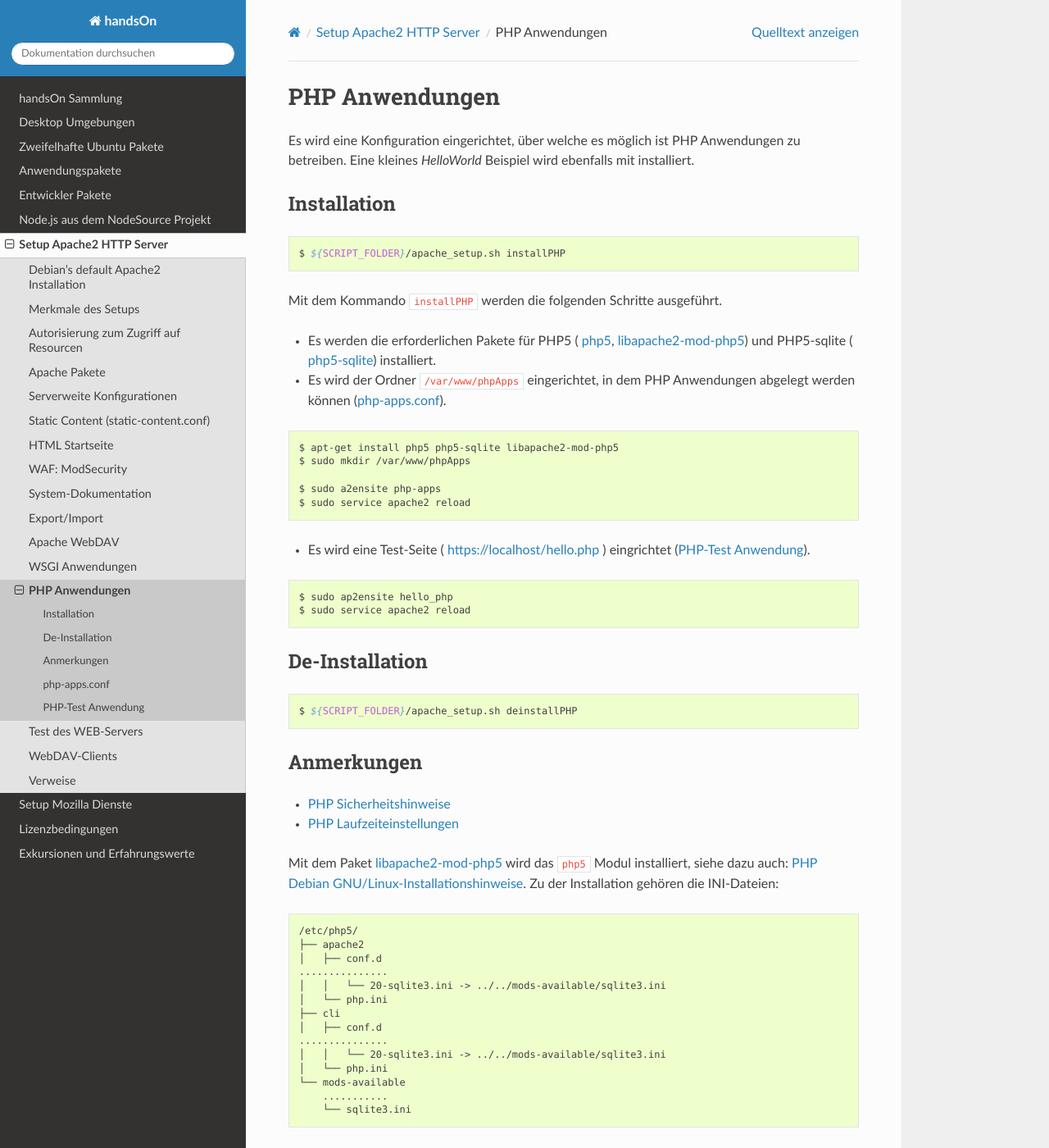
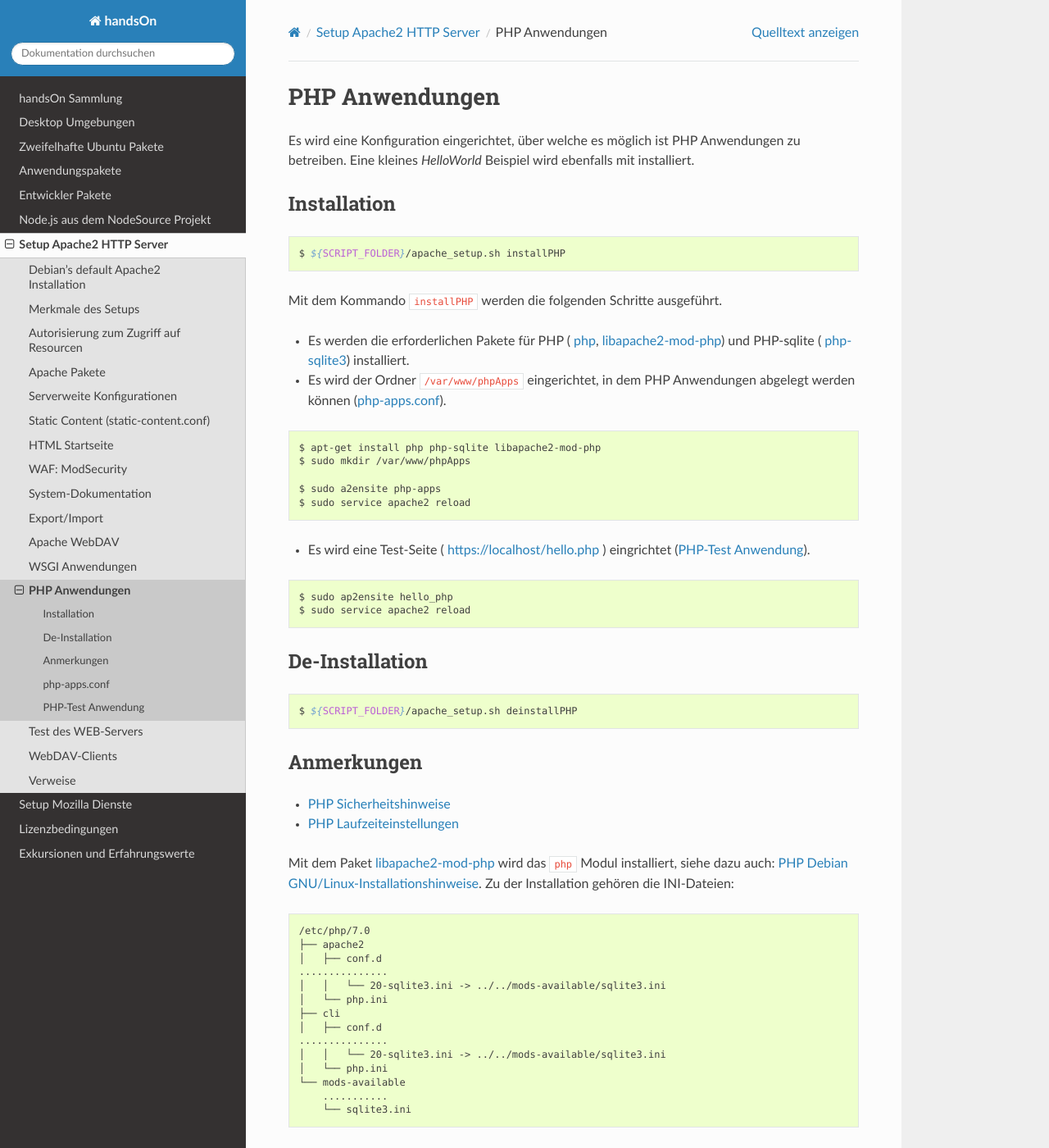
Before and after one commit to return42/handsOn, a Sphinx documentation site: the page built from doc/apache_setup/site_php-apps.rst, in a window 1280 px wide and 1400 px high. Shown: the whole window at 82% size. Built offline with Sphinx 7.4.7 and the Read the Docs theme 2.0.0, drawn with Linux system fonts in a browser that asks for light colours; some of the changed text lies outside the part shown.

Commit message:
Update to php7

```diff
--- a/doc/apache_setup/apache_setup_refs.rst
+++ b/doc/apache_setup/apache_setup_refs.rst
@@ -243,8 +243,8 @@ Netzwerk Infrastruktur
 * `RFC 3484: Source Address Selection`_
 * `IPv6 Privacy Extensions (heise)`_
 
-PHP5
-====
+PHP
+===
 
 .. _`PHP Sicherheitshinweise`: http://php.net/manual/en/security.php
 .. _`PHP Laufzeiteinstellungen`: http://php.net/manual/de/configuration.file.php
--- a/doc/apache_setup/site_php-apps.rst
+++ b/doc/apache_setup/site_php-apps.rst
@@ -21,15 +21,15 @@ Installation
 
 Mit dem Kommando ``installPHP`` werden die folgenden Schritte ausgeführt.
 
-* Es werden die erforderlichen Pakete für PHP5 (:deb:`php5`,
-  :deb:`libapache2-mod-php5`) und PHP5-sqlite (:deb:`php5-sqlite`) installiert.
+* Es werden die erforderlichen Pakete für PHP (:deb:`php`,
+  :deb:`libapache2-mod-php`) und PHP-sqlite (:deb:`php-sqlite3`) installiert.
 
 * Es wird der Ordner ``/var/www/phpApps`` eingerichtet, in dem PHP Anwendungen
   abgelegt werden können (:ref:`xref_php_apps_conf`).
 
 .. code-block:: bash
 
-   $ apt-get install php5 php5-sqlite libapache2-mod-php5
+   $ apt-get install php php-sqlite libapache2-mod-php
    $ sudo mkdir /var/www/phpApps
 
    $ sudo a2ensite php-apps
@@ -56,12 +56,12 @@ Anmerkungen
 * `PHP Sicherheitshinweise`_
 * `PHP Laufzeiteinstellungen`_
 
-Mit dem Paket :deb:`libapache2-mod-php5` wird das ``php5`` Modul installiert,
+Mit dem Paket :deb:`libapache2-mod-php` wird das ``php`` Modul installiert,
 siehe dazu auch: `PHP Debian GNU/Linux-Installationshinweise
 <http://php.net/manual/de/install.unix.debian.php>`_. Zu der Installation
 gehören die INI-Dateien::
 
-   /etc/php5/
+   /etc/php/7.0
    ├── apache2
    │   ├── conf.d
    ...............
@@ -76,10 +76,10 @@ gehören die INI-Dateien::
        ...........
        └── sqlite3.ini
 
-In der Datei ``/etc/php5/apache2/php.ini`` kann die PHP Laufzeitumgebung der
+In der Datei ``/etc/php/7.0/apache2/php.ini`` kann die PHP Laufzeitumgebung der
 Apache Prozesse eingestellt werden (`PHP Laufzeiteinstellungen`_).
 
-In der Datei ``/etc/apache2/mods-available/php5.conf`` ist die default
+In der Datei ``/etc/apache2/mods-available/php7.0.conf`` ist die default
 Konfiguration des PHP-Moduls zu finden:
 
 .. code-block:: apache
@@ -116,7 +116,7 @@ PHP-Anwendungen betrieben werden können.
 
 .. code-block:: apache
 
-   <IfModule mod_php5.c>
+   <IfModule mod_php7.c>
        <Directory /var/www/phpApps/>
            ...
            php_value open_basedir /var/www/phpApps/
@@ -153,6 +153,6 @@ unter der URL https://localhost/hello.php angeboten wird.
 
 .. code-block:: apache
 
-   <IfModule mod_php5.c>
+   <IfModule mod_php7.c>
        Alias /hello.php /var/www/phpApps/helloWorld/index.php
    </IfModule>
```
Also changed, not shown: 3 other files.
